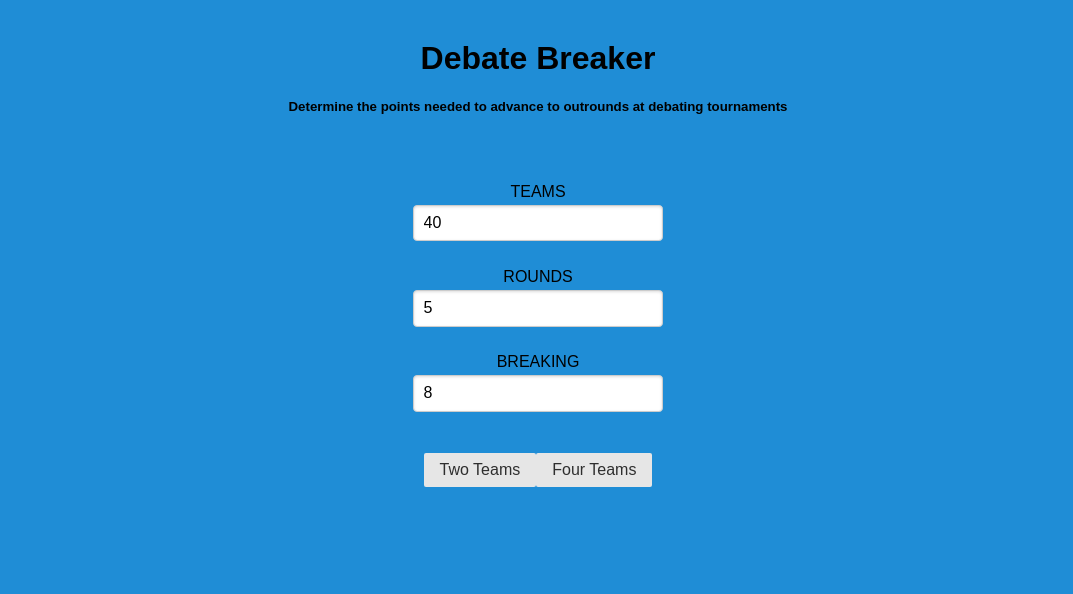
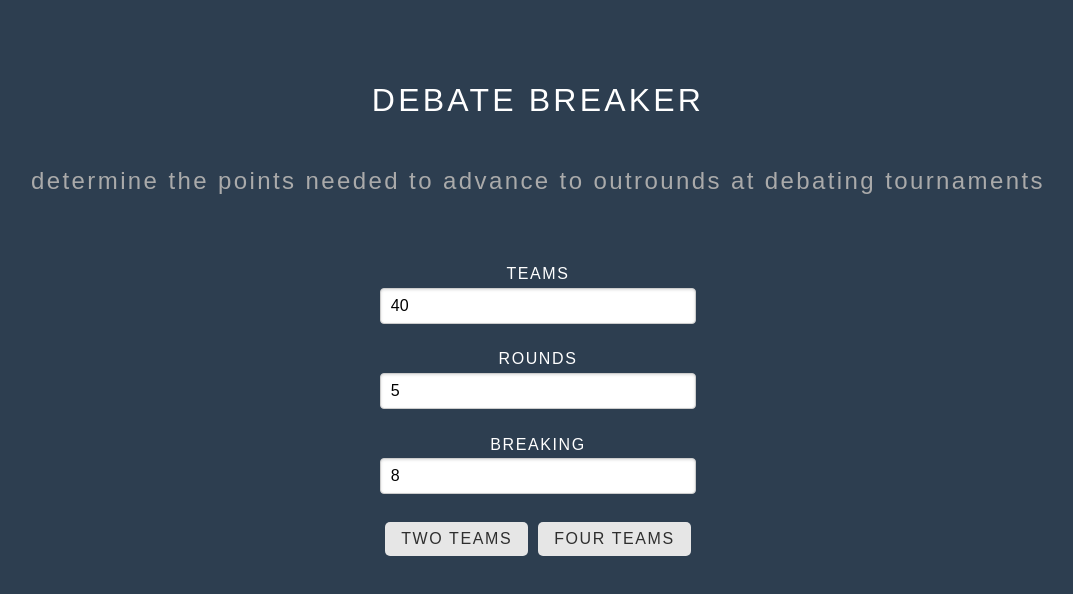
Before and after one commit to SarthakDhingra/debate-break-calculator, a Vue app: page / in a window 1280 px wide. Shown: the top 594 px of the page, without its empty margins (102-1175 px from the left). Built offline with nearby package versions, Linux system fonts and the light colour scheme.

Commit message:
added styling

```diff
--- a/src/App.vue
+++ b/src/App.vue
@@ -30,6 +30,6 @@ export default {
   margin-top: 60px;
 } */
 html {
-  background:#1f8dd6
+  background:#2d3e50
 }
 </style>
--- a/src/components/BreakForm.vue
+++ b/src/components/BreakForm.vue
@@ -4,15 +4,14 @@
         <div class="pure-u">
             <form class="pure-form pure-form-stacked" @submit.prevent="onSubmit($event)">
                 <fieldset>
-                    <label for="teams">TEAMS</label>
-                    <input style="width:250px" id="teams" v-model.number="teams"/>
+                    <label for="teams">teams</label>
+                    <input id="teams" v-model.number="teams"/>
                     <br>
                     <label for="rounds">ROUNDS</label>
-                    <input style="width:250px" id="rounds" v-model.number="rounds">
+                    <input id="rounds" v-model.number="rounds">
                     <br>
                     <label for="breaking">BREAKING</label>
-                    <input style="width:250px" id="breaking" v-model.number="breaking">
-                    <br>
+                    <input id="breaking" v-model.number="breaking">
                     <br>
                     <button class="pure-button" name="style" value=2 type="submit">Two Teams</button>
                     <button class="pure-button" name="style" value=4 type="submit">Four Teams</button>
@@ -21,23 +20,26 @@
         </div>
     </div>
 
-
+    <br>
+    <br>
 
     <div v-if="displayResults" style="justify-content:center;text-align: center;">
         <div class="pure-g">
             <div class="pure-u-1-2">
-                <p>Best Case</p>
+                <h3>Best Case</h3>
             </div>
             <div class="pure-u-1-2">
-                <p>Worst Case</p>
+                <h3>Worst Case</h3>
             </div>
         </div>
         <div class="pure-g">
             <div class="pure-u-1-2">
-                <p>{{best_string}}</p>
+                <h4>{{best_guranteed}}</h4>
+                <h4>{{best_speaks}}</h4>
             </div>
             <div class="pure-u-1-2">
-                <p>{{worst_string}}</p>
+                <h4>{{worst_guranteed}}</h4>
+                <h4>{{worst_speaks}}</h4>
             </div>
         </div>
     </div>
@@ -55,12 +57,15 @@ export default {
             rounds: 5,
             breaking: 8,
             displayResults: false,
-            best_string: 'best',
-            worst_string: 'worst'
+            best_guranteed: '',
+            best_speaks:'',
+            worst_guranteed: '',
+            worst_speaks:''
         }
     },
     methods: {
         onSubmit(event) {
+            console.log('inside')
 
             let style = parseInt(event.submitter.attributes.value.value)
             let tournament = new Tournament(style)
@@ -69,8 +74,10 @@ export default {
             let best = results[0]
             let worst = results[1]
 
-            this.best_string = `All teams on ${best.guranteed_break} points will break. ${best.breaking_on_speaks} out of ${best.total_on_speaks} teams on ${best.speaks_break} points will break`
-            this.worst_string = `All teams on ${worst.guranteed_break} points will break. ${worst.breaking_on_speaks} out of ${worst.total_on_speaks} teams on ${worst.speaks_break} points will break`
+            this.best_guranteed = `all teams on ${best.guranteed_break} points will break`
+            this.best_speaks = `${best.breaking_on_speaks} out of ${best.total_on_speaks} teams on ${best.speaks_break} points will break`
+            this.worst_guranteed = `all teams on ${worst.guranteed_break} points will break`
+            this.worst_speaks =  `${worst.breaking_on_speaks} out of ${worst.total_on_speaks} teams on ${worst.speaks_break} points will break`
             this.displayResults = true
         }
     }
@@ -78,5 +85,37 @@ export default {
 </script>
 
 <style>
+label {
+    color:white;
+    font-weight: 400;
+    text-transform: uppercase;
+    letter-spacing: 0.1em;
+}
+.pure-button {
+    margin: 5px;
+    border-radius: 5px;
+    font-weight: 400;
+    text-transform: uppercase;
+    letter-spacing: 0.1em;
+}
+
+input {
+    font-weight: 400;
+    width:100%
+}
+
+h3 {
+    color:white;
+    font-weight: 400;
+    text-transform: uppercase;
+    letter-spacing: 0.1em;
+}
+
+h4 {
+    color:white;
+    font-weight: 400;
+    letter-spacing: 0.1em;
+    margin: 2em 0 1em;
+}
 
 </style>
--- a/src/components/Header.vue
+++ b/src/components/Header.vue
@@ -1,8 +1,8 @@
 <template>
     <div class="pure-g" style="justify-content:center;text-align: center;">
         <div class="pure-u">
-            <h1 >{{title}}</h1>
-            <h5 >{{description}}</h5>
+            <h1 class="content-head">{{title}}</h1>
+            <h2>{{description}}</h2>
         </div>
     </div>
 </template>
@@ -14,8 +14,24 @@ export default {
     data() {
         return {
             title: "Debate Breaker",
-            description: "Determine the points needed to advance to outrounds at debating tournaments"
+            description: "determine the points needed to advance to outrounds at debating tournaments"
         }
     }
 }
 </script>
+<style>
+.content-head {
+    font-weight: 400;
+    text-transform: uppercase;
+    letter-spacing: 0.1em;
+    margin: 2em 0 1em;
+    color:white
+}
+
+h2 {
+    color:#aaa;
+    font-weight: 400;
+    letter-spacing: 0.1em;
+    margin: 2em 0 1em;
+}
+</style>
```
